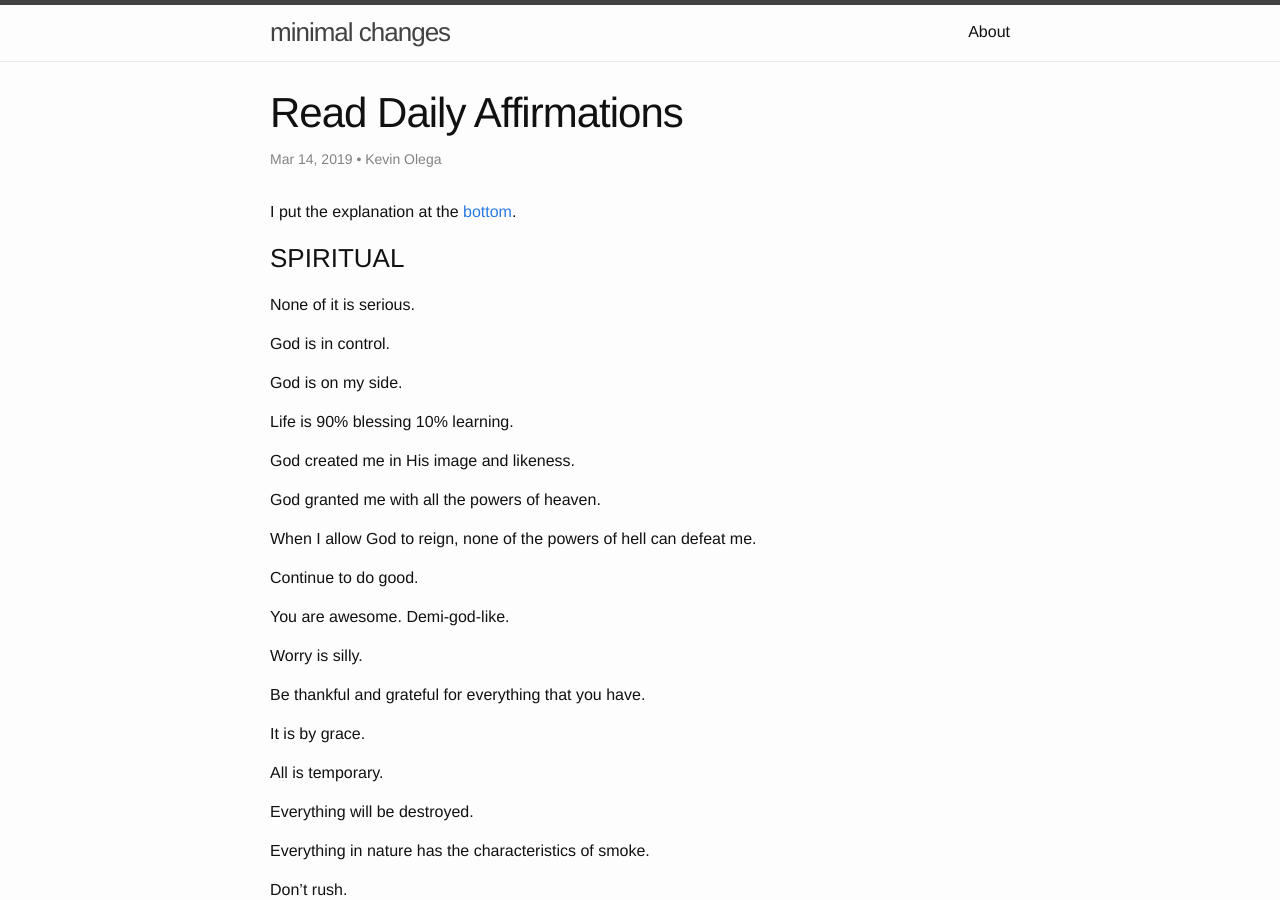
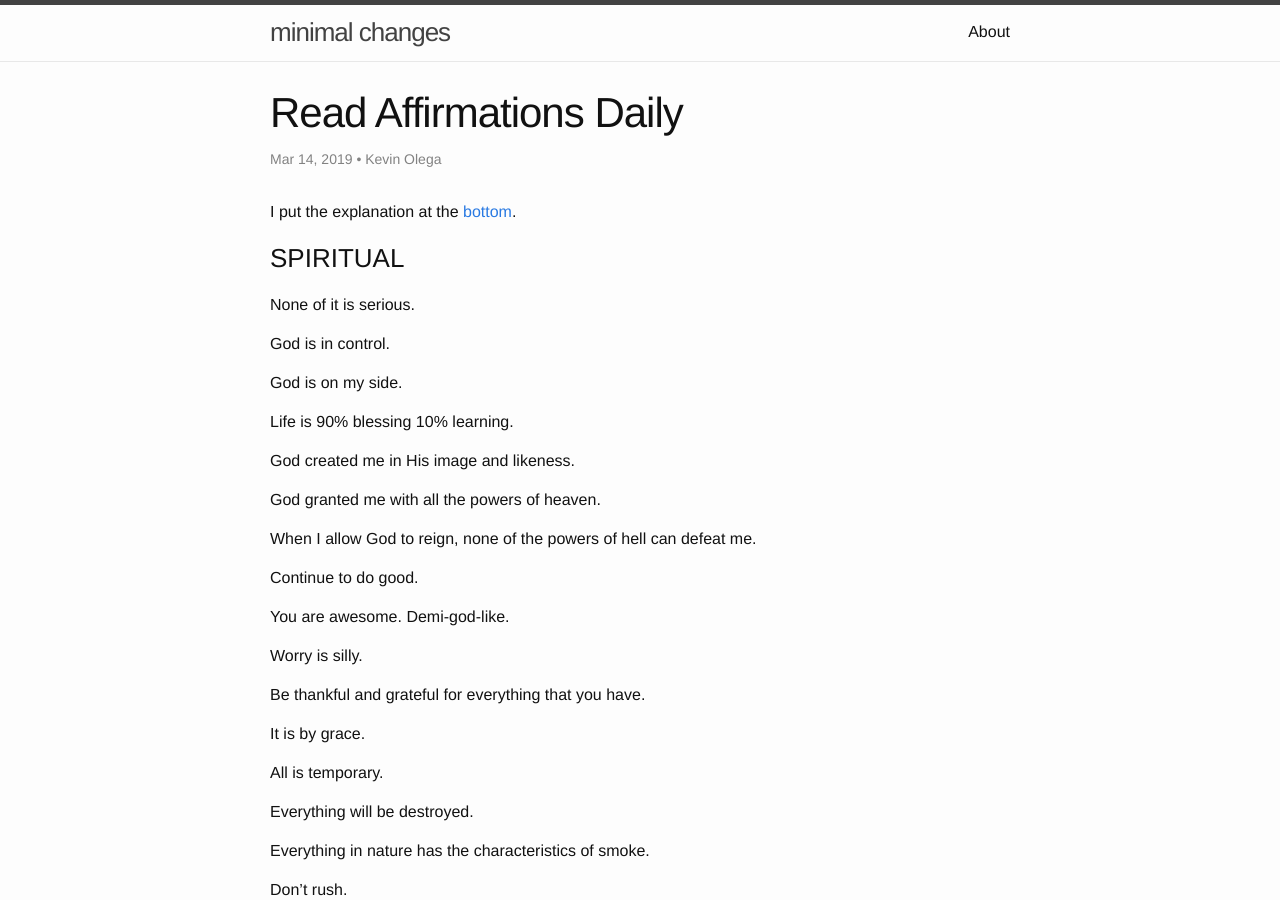
Before and after one commit to kevinolega/minimalchanges, a Jekyll site: the page built from _posts/2019-03-14-affirmations.md, in a window 1280 px wide and 900 px high. Built offline with Jekyll 4.4.1, drawn with Linux system fonts in a browser that asks for light colours.

```diff
--- a/_posts/2019-03-14-affirmations.md
+++ b/_posts/2019-03-14-affirmations.md
@@ -1,6 +1,6 @@
 ---
 layout: post
-title: Read Daily Affirmations
+title: Read Affirmations Daily
 date: 2019-03-14 22:55
 permalink: /affirmations/
 author: Kevin Olega
```
Also changed, not shown: _posts/2018-09-19-amor-fati.md (+0 -1 lines), 1 other file.
